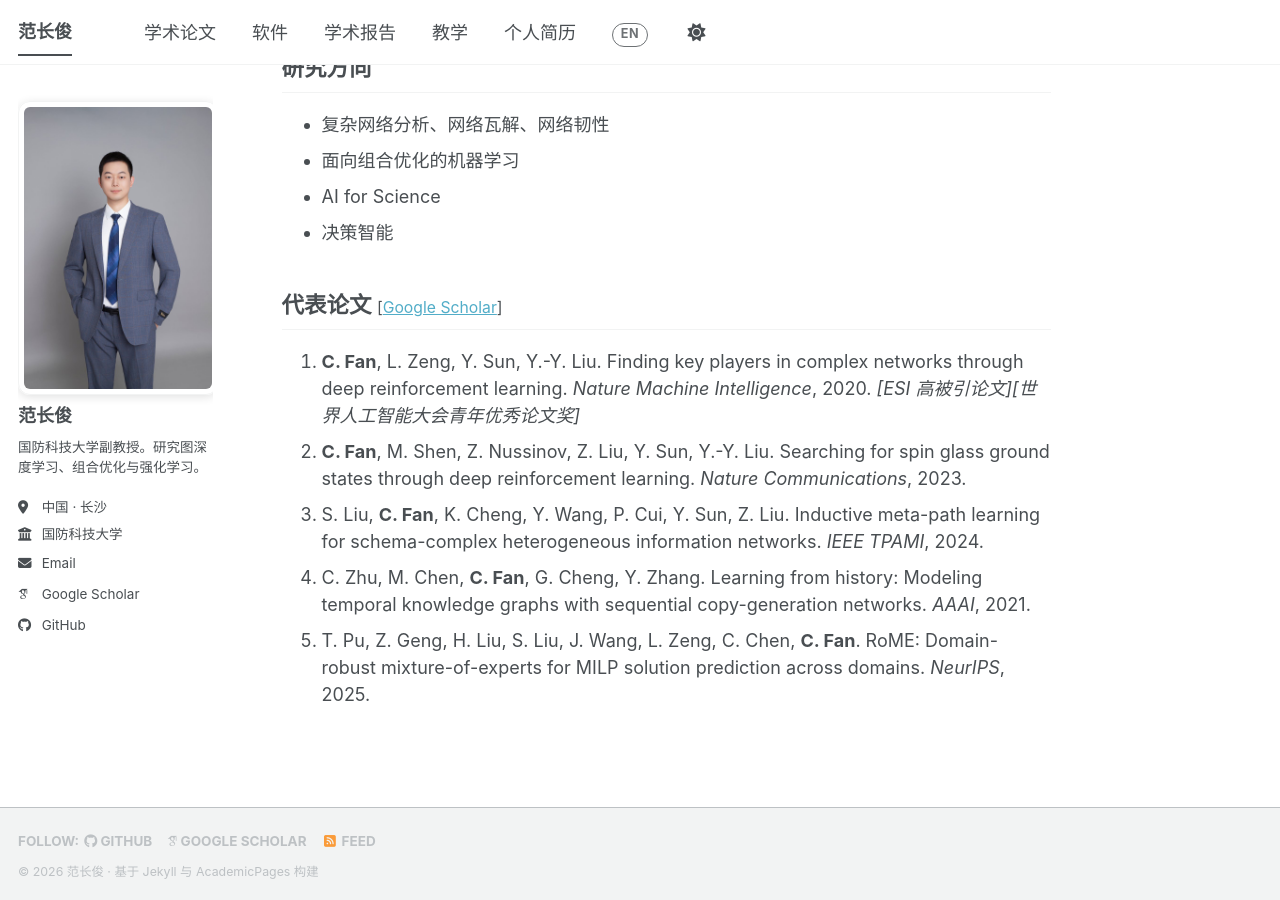
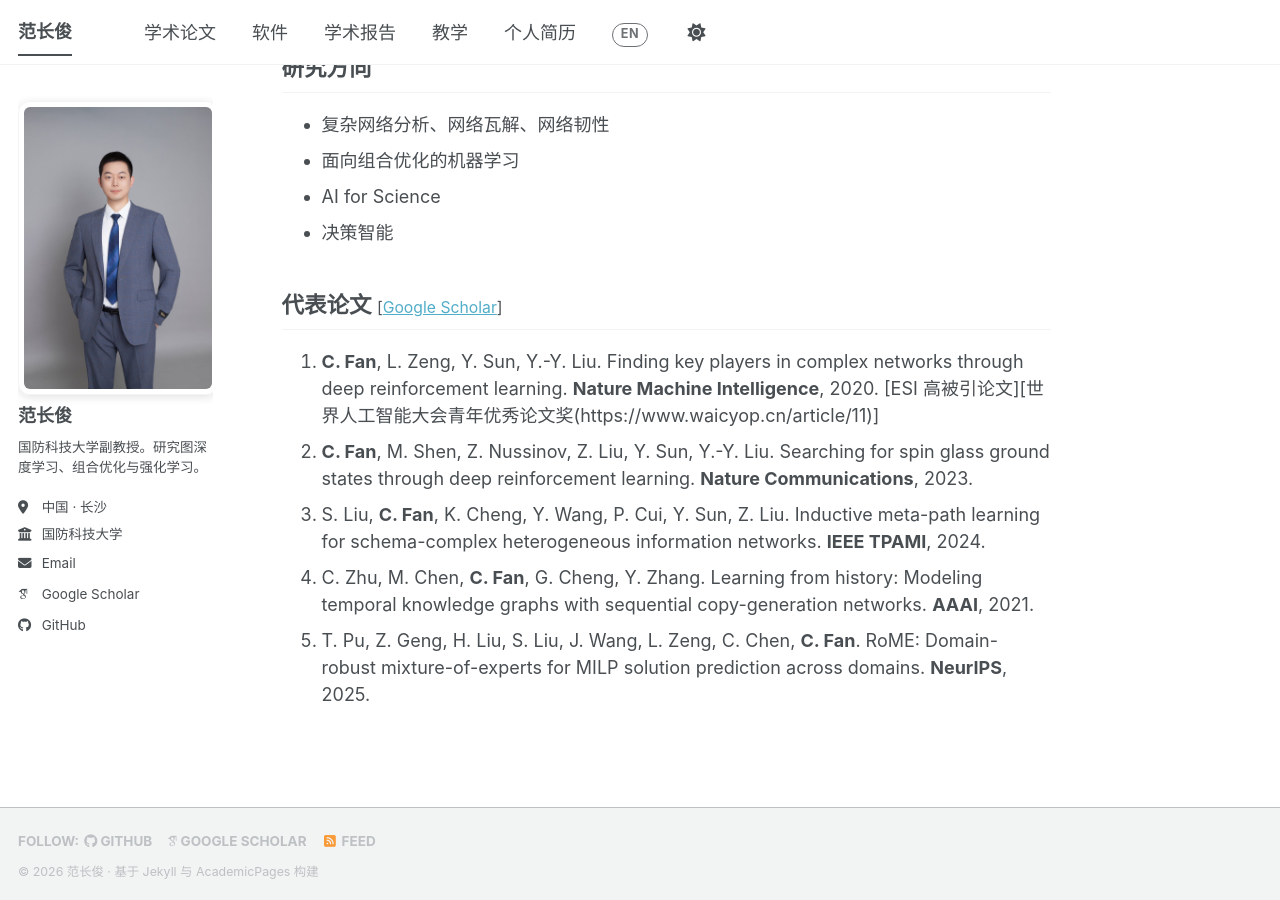
Before and after one commit to fanchangjun/fanchangjun.github.io, a Jekyll site: the page built from _pages/about.md, in a window 1280 px wide and 900 px high, scrolled down 610 px. Built offline with Jekyll 4.4.1, drawn with Linux system fonts in a browser that asks for light colours; some web fonts are replaced; a script bundle is joined from its source files by our own code; library files that are not in the unit come from our copies; part of the change alters nothing that is shown.

Commit message:
Update about.md

```diff
--- a/_pages/about.md
+++ b/_pages/about.md
@@ -67,18 +67,18 @@ I am now recruiting Master and PhD students who are passionate about research, s
 
 <div class="lang-zh" markdown="1">
 
-1. **C. Fan**, L. Zeng, Y. Sun, Y.-Y. Liu. Finding key players in complex networks through deep reinforcement learning. *Nature Machine Intelligence*, 2020. *[ESI 高被引论文][世界人工智能大会青年优秀论文奖]*
-2. **C. Fan**, M. Shen, Z. Nussinov, Z. Liu, Y. Sun, Y.-Y. Liu. Searching for spin glass ground states through deep reinforcement learning. *Nature Communications*, 2023.
-3. S. Liu, **C. Fan**, K. Cheng, Y. Wang, P. Cui, Y. Sun, Z. Liu. Inductive meta-path learning for schema-complex heterogeneous information networks. *IEEE TPAMI*, 2024.
-4. C. Zhu, M. Chen, **C. Fan**, G. Cheng, Y. Zhang. Learning from history: Modeling temporal knowledge graphs with sequential copy-generation networks. *AAAI*, 2021.
-5. T. Pu, Z. Geng, H. Liu, S. Liu, J. Wang, L. Zeng, C. Chen, **C. Fan**. RoME: Domain-robust mixture-of-experts for MILP solution prediction across domains. *NeurIPS*, 2025.
+1. **C. Fan**, L. Zeng, Y. Sun, Y.-Y. Liu. Finding key players in complex networks through deep reinforcement learning. **Nature Machine Intelligence**, 2020. [ESI 高被引论文][世界人工智能大会青年优秀论文奖(https://www.waicyop.cn/article/11)]
+2. **C. Fan**, M. Shen, Z. Nussinov, Z. Liu, Y. Sun, Y.-Y. Liu. Searching for spin glass ground states through deep reinforcement learning. **Nature Communications**, 2023.
+3. S. Liu, **C. Fan**, K. Cheng, Y. Wang, P. Cui, Y. Sun, Z. Liu. Inductive meta-path learning for schema-complex heterogeneous information networks. **IEEE TPAMI**, 2024.
+4. C. Zhu, M. Chen, **C. Fan**, G. Cheng, Y. Zhang. Learning from history: Modeling temporal knowledge graphs with sequential copy-generation networks. **AAAI**, 2021.
+5. T. Pu, Z. Geng, H. Liu, S. Liu, J. Wang, L. Zeng, C. Chen, **C. Fan**. RoME: Domain-robust mixture-of-experts for MILP solution prediction across domains. **NeurIPS**, 2025.
 
 
 </div>
 
 <div class="lang-en" markdown="1">
 
-1. **C. Fan**, L. Zeng, Y. Sun, Y.-Y. Liu. Finding key players in complex networks through deep reinforcement learning. **Nature Machine Intelligence**, 2020. *[ESI Highly Cited Paper][WAIC Youth Outstanding Paper]*
+1. **C. Fan**, L. Zeng, Y. Sun, Y.-Y. Liu. Finding key players in complex networks through deep reinforcement learning. **Nature Machine Intelligence**, 2020. [ESI Highly Cited Paper][WAIC Youth Outstanding Paper(https://www.waicyop.cn/article/11)]
 2. **C. Fan**, M. Shen, Z. Nussinov, Z. Liu, Y. Sun, Y.-Y. Liu. Searching for spin glass ground states through deep reinforcement learning. **Nature Communications**, 2023.
 3. S. Liu, **C. Fan**, K. Cheng, Y. Wang, P. Cui, Y. Sun, Z. Liu. Inductive meta-path learning for schema-complex heterogeneous information networks. **IEEE TPAMI**, 2024.
 4. C. Zhu, M. Chen, **C. Fan**, G. Cheng, Y. Zhang. Learning from history: Modeling temporal knowledge graphs with sequential copy-generation networks. **AAAI**, 2021.
```
